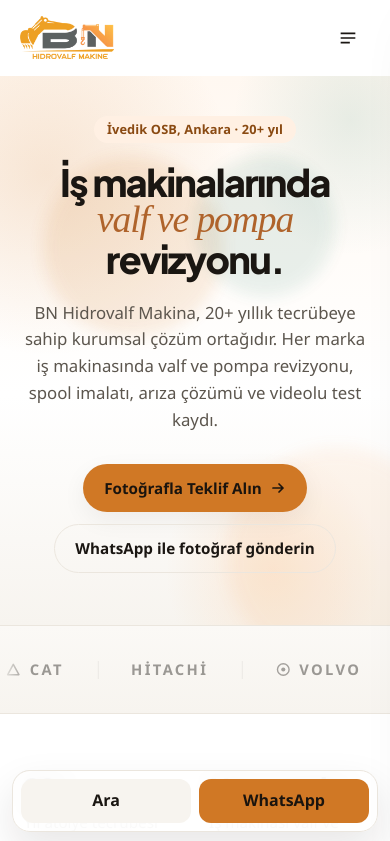
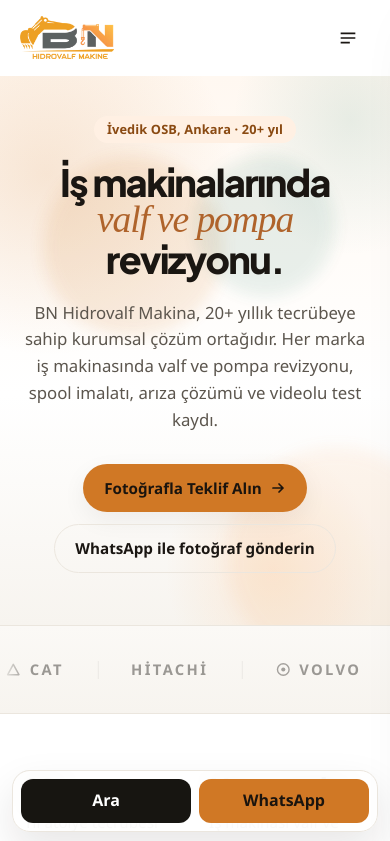
Before and after one commit to serdargurkanc-create/bn-hidrovalf-web, a Next.js app: page / in a window 390 px wide. Shown: the top 841 px of the page. Built offline with nearby package versions, Linux system fonts and the light colour scheme.

Commit message:
Mobil dock Ara butonu: siyah zemin, beyaz yazı
Co-authored-by: Serdar Gürkan Çetinkaya <serdargurkanc-create@users.noreply.github.com>

```diff
--- a/app/globals.css
+++ b/app/globals.css
@@ -957,7 +957,11 @@ a { color: inherit; }
   font-weight: 700;
   border-radius: 12px;
 }
-.dock a:first-child { background: var(--bg-soft); }
+.dock a:first-child {
+  background: var(--nav-cta);
+  color: #fff;
+}
+.dock a:first-child:active { background: #000; }
 .dock a:last-child { background: var(--accent-2); color: var(--on-accent); }
 @media (min-width: 800px) {
   .dock { display: none; }
```
